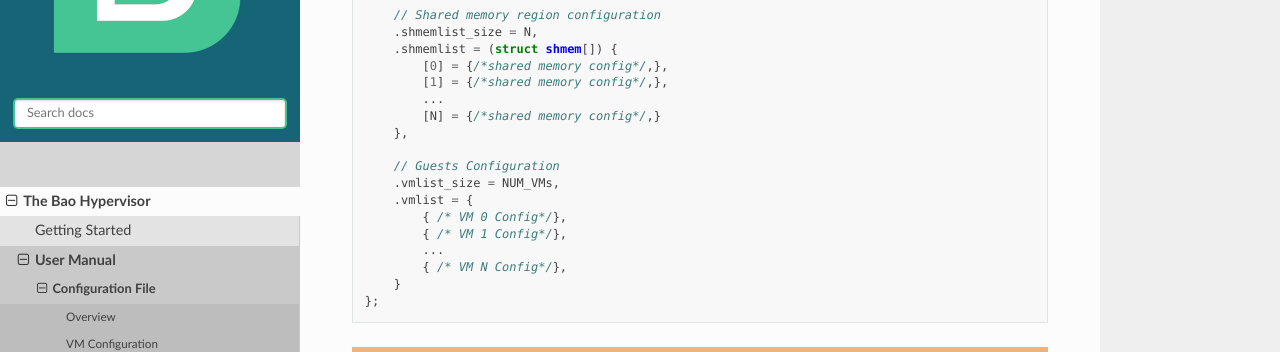
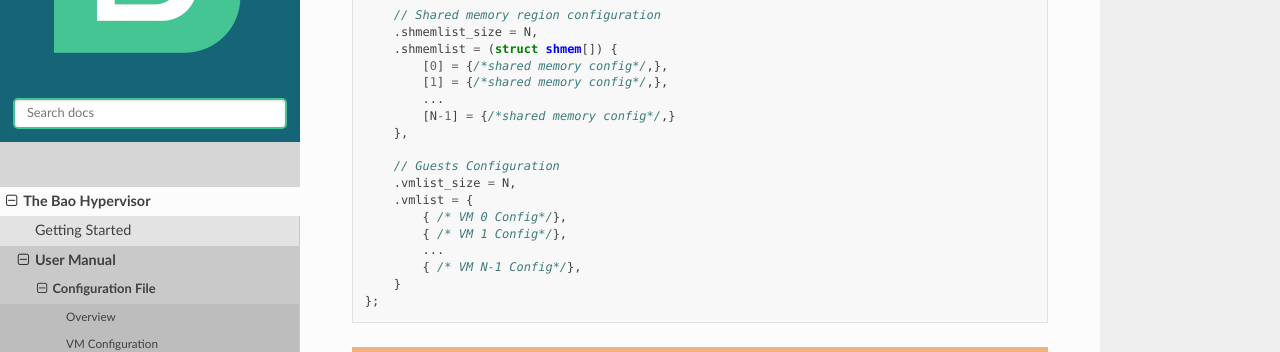
Before and after one commit to bao-project/bao-docs, a Sphinx documentation site: the page built from source/bao_hyp/user_manual/config.rst, in a window 1280 px wide and 900 px high, scrolled down 496 px. Shown: the part 151-503 px from the top of the window. Built offline with Sphinx 7.4.7 and the Read the Docs theme 3.1.0, drawn with Linux system fonts in a browser that asks for light colours.

Commit message:
fix(config): correct off-by-one error in shmemlist_size
The example configuration defines `shmemlist_size` as N, but enumerates
members [0] through [N], which actually results in N+1 items.

Adjust the index to use N-1 instead, and to ensure consistency with
`vmlist_size`, change NUM_VMs and the comment too.

Signed-off-by: Bin Meng <bmeng.cn@gmail.com>

```diff
--- a/source/bao_hyp/user_manual/config.rst
+++ b/source/bao_hyp/user_manual/config.rst
@@ -30,16 +30,16 @@ for each list, it is necessary to specify the list size using the parameters ``s
             [0] = {/*shared memory config*/,},
             [1] = {/*shared memory config*/,},
             ...
-            [N] = {/*shared memory config*/,}
+            [N-1] = {/*shared memory config*/,}
         },
 
         // Guests Configuration
-        .vmlist_size = NUM_VMs,
+        .vmlist_size = N,
         .vmlist = {
             { /* VM 0 Config*/},
             { /* VM 1 Config*/},
             ...
-            { /* VM N Config*/},
+            { /* VM N-1 Config*/},
         }
     };
 
```
